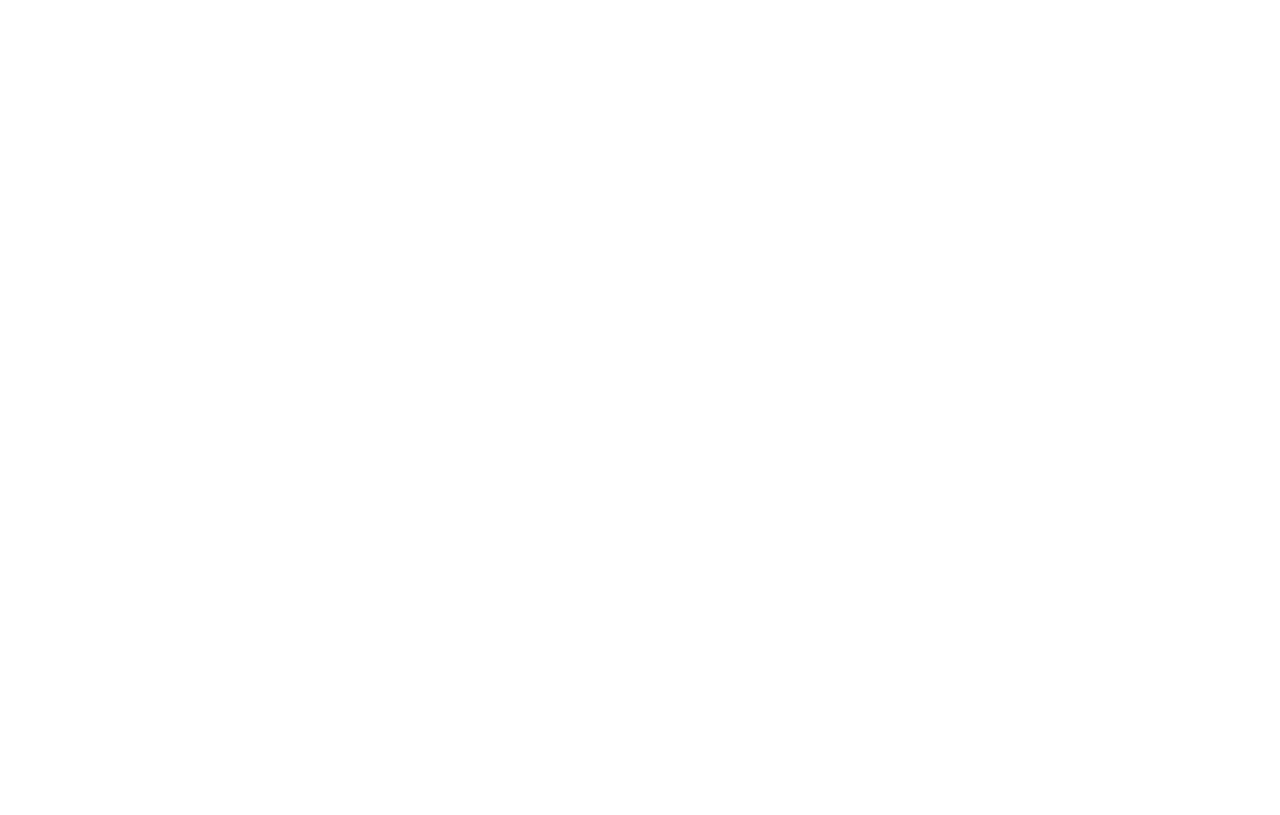
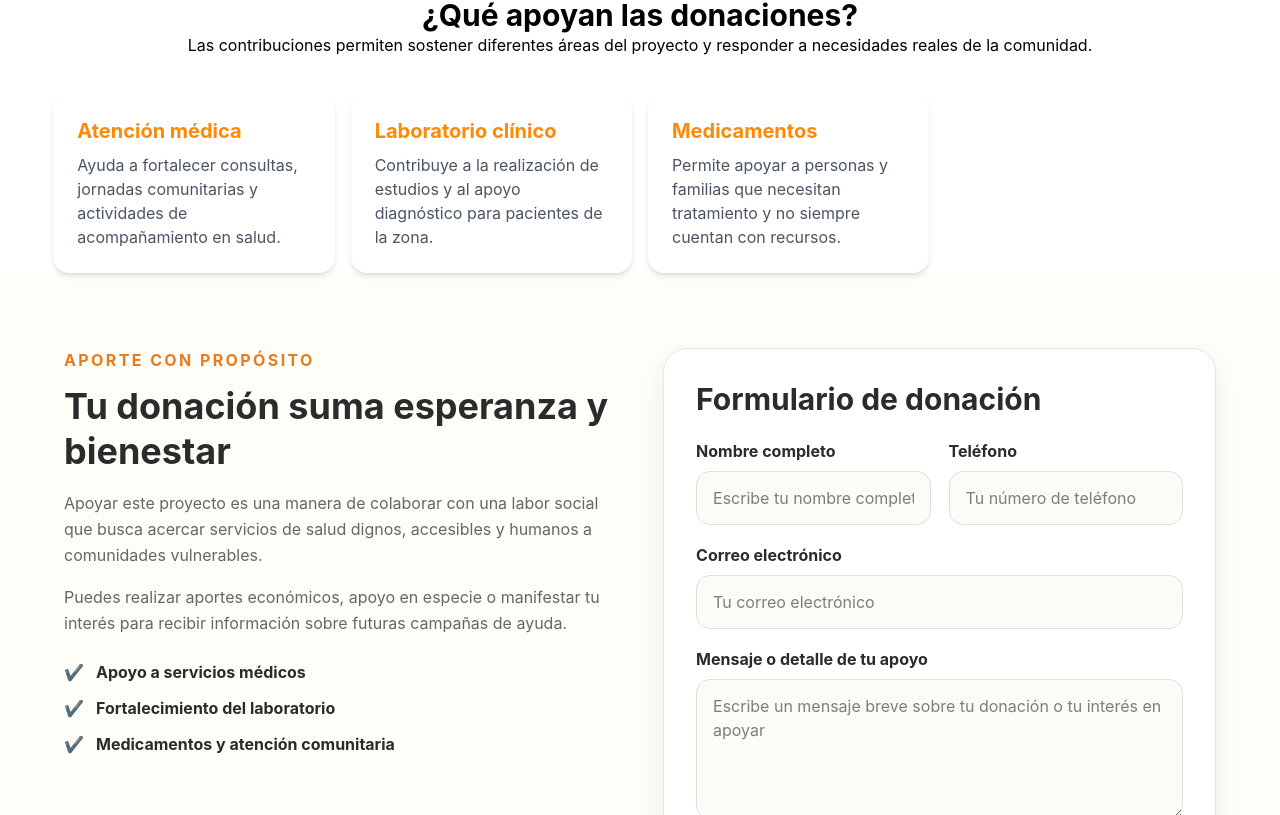
Before and after one commit to lM4nul/San-Francisco-de-Asis--Grupo-E, a React (Vite) app: page /donaciones in a window 1280 px wide. Shown: the part 445-1260 px from the top of the page. Before the commit the page ends 800 px from the top, so only its background shows below. Built offline with nearby package versions, Linux system fonts and the light colour scheme.

Commit message:
feat: adicion pagina Donacion

```diff
--- a/src/App.jsx
+++ b/src/App.jsx
@@ -21,9 +21,6 @@
       <main>
 
         <Outlet /> {/*Aqui se maneja toda la logica del rout OJO no borrar / info sacada de la documentacion*/}
-
-
-
 
 
       </main>
--- a/src/page/Donaciones.jsx
+++ b/src/page/Donaciones.jsx
@@ -1,8 +1,93 @@
-const Donaciones=()=>{
-    return(
+import HeroPanel from "../components/hero-panel/heropanel";
+import SubTitle from "../components/titles/subt";
+import CardSimple from '../components/cards/CardSimple'
+import Formulario from '../components/formulario/Formulario'
+
+const camposDonacion = [
+    {
+        nombre: "nombre",
+        etiqueta: "Nombre completo",
+        tipo: "text",
+        placeholder: "Escribe tu nombre completo",
+        validar: (v) => (!/^[A-Za-zÁÉÍÓÚáéíóúÑñÜü\s]{3,}$/.test(v) ? "Escribe un nombre válido." : null),
+    },
+    {
+        nombre: "telefono",
+        etiqueta: "Teléfono",
+        tipo: "text",
+        placeholder: "Tu número de teléfono",
+        validar: (v) => (!/^(?:\+504\s?)?\d{4}-?\d{4}$/.test(v) ? "Escribe un teléfono válido." : null),
+    },
+    {
+        nombre: "correo",
+        etiqueta: "Correo electrónico",
+        tipo: "email",
+        placeholder: "Tu correo electrónico",
+        anchoCompleto: true,
+        validar: (v) => (!/^[^\s@]+@[^\s@]+\.[^\s@]+$/.test(v) ? "Escribe un correo válido." : null),
+    },
+    {
+        nombre: "comentario",
+        etiqueta: "Mensaje o detalle de tu apoyo",
+        tipo: "textarea",
+        placeholder: "Escribe un mensaje breve sobre tu donación o tu interés en apoyar",
+        anchoCompleto: true,
+        validar: (v) => (v.length < 10 ? "Escribe al menos 10 caracteres." : null),
+    },
+];
+
+
+const Donaciones = () => {
+    return (
         <>
 
-            <h1>Donaciones</h1>
+            <HeroPanel
+                evento="Tu ayuda puede transformar vidas"
+                imagen="https://picsum.photos/1200/400"
+                titulo="Donaciones"
+                descripcion="Cada aporte ayuda a fortalecer la atención médica, los estudios clínicos, el acceso a medicamentos y el acompañamiento a familias que más lo necesitan."
+            />
+
+            <SubTitle
+                subt="¿Qué apoyan las donaciones?"
+                desc="Las contribuciones permiten sostener diferentes áreas del proyecto y responder a necesidades reales de la comunidad."
+            />
+
+
+            <div className="max-w-7xl mx-auto w-11/12 grid grid-cols-1 sm:grid-cols-2 lg:grid-cols-4 gap-4">
+                <CardSimple titulo="Atención médica" descripcion="Ayuda a fortalecer consultas, jornadas comunitarias y actividades de acompañamiento en salud." />
+                <CardSimple titulo="Laboratorio clínico" descripcion="Contribuye a la realización de estudios y al apoyo diagnóstico para pacientes de la zona." />
+                <CardSimple titulo="Medicamentos" descripcion="Permite apoyar a personas y familias que necesitan tratamiento y no siempre cuentan con recursos." />
+            </div>
+
+            <section className="bg-[#fffdf8] py-[75px]">
+                <div className="mx-auto flex w-[90%] max-w-[1180px] flex-col items-start gap-[30px] md:flex-row md:justify-between">
+                    <div className="w-full md:w-[48%]">
+                        <span className="mb-3 inline-block font-bold uppercase tracking-[0.15em] text-[#e97b1e]">Aporte con propósito</span>
+                        <h2 className="mb-4 text-4xl font-bold leading-tight text-[#2b2b2b]">Tu donación suma esperanza y bienestar</h2>
+                        <p className="mb-4 leading-relaxed text-[#666666]">
+                            Apoyar este proyecto es una manera de colaborar con una labor social que busca acercar servicios de salud dignos, accesibles y humanos a comunidades vulnerables.
+                        </p>
+                        <p className="mb-6 leading-relaxed text-[#666666]">
+                            Puedes realizar aportes económicos, apoyo en especie o manifestar tu interés para recibir información sobre futuras campañas de ayuda.
+                        </p>
+
+                        <div className="space-y-3 font-bold text-[#2b2b2b]">
+                            <p className="flex items-center gap-3"><span className="text-[#67c9cf]">✔</span> Apoyo a servicios médicos</p>
+                            <p className="flex items-center gap-3"><span className="text-[#67c9cf]">✔</span> Fortalecimiento del laboratorio</p>
+                            <p className="flex items-center gap-3"><span className="text-[#67c9cf]">✔</span> Medicamentos y atención comunitaria</p>
+                        </div>
+                    </div>
+
+                    <Formulario
+                        id="formDonaciones"
+                        titulo="Formulario de donación"
+                        textoBoton="Enviar información"
+                        campos={camposDonacion}
+                        className="w-full md:w-[48%]"
+                    />
+                </div>
+            </section>
 
         </>
     )
```
